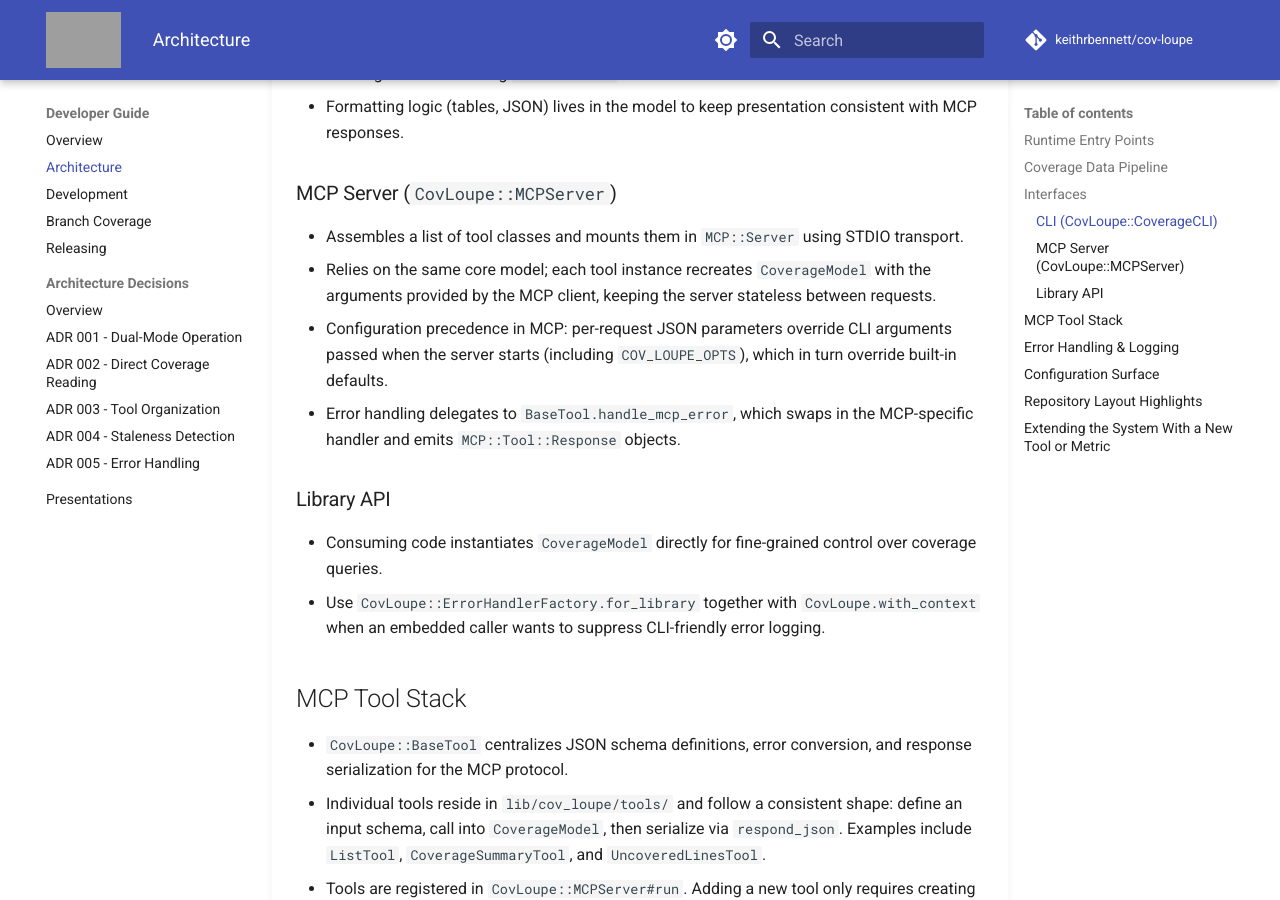
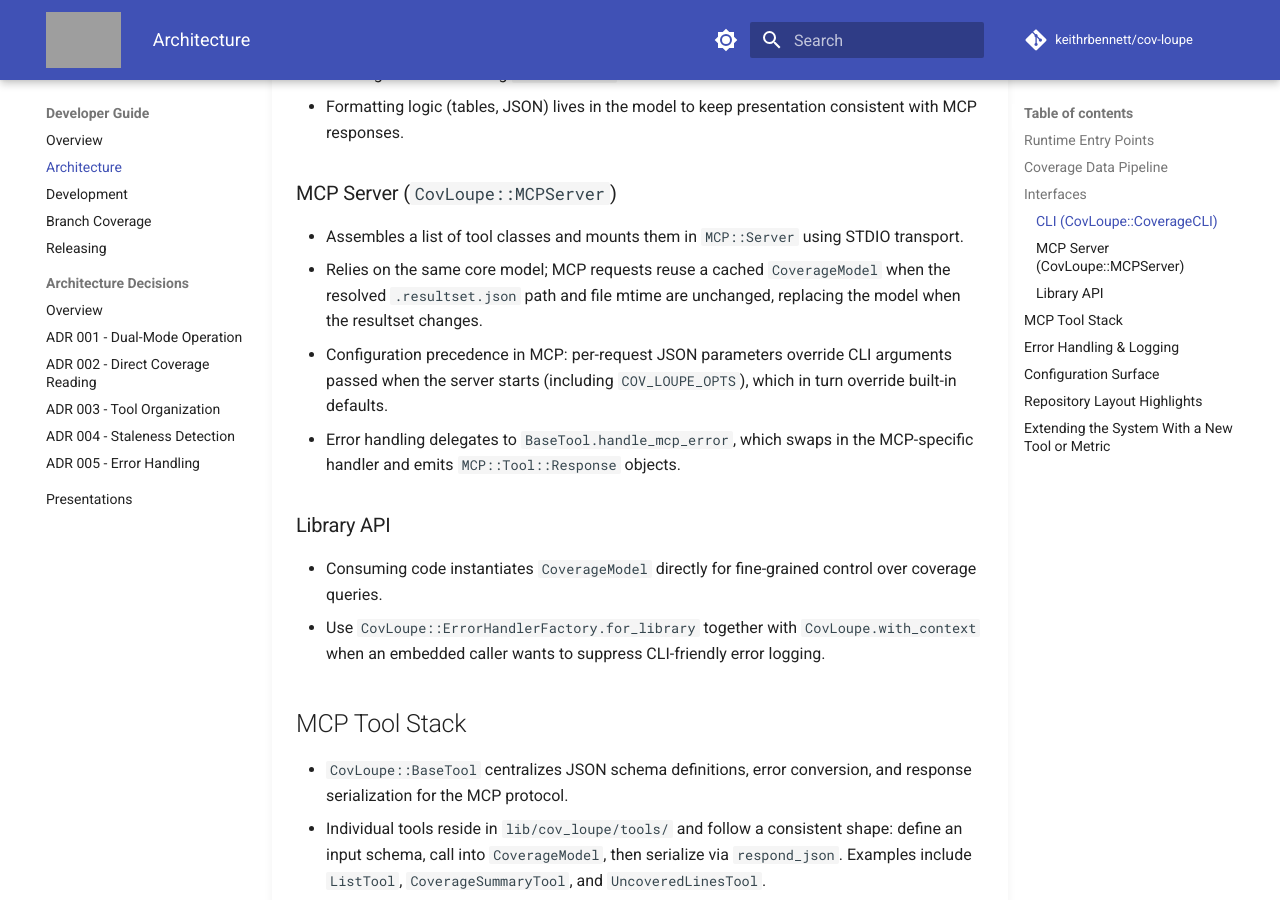
Before and after one commit to keithrbennett/simplecov-mcp, an MkDocs documentation site: the page built from docs/dev/ARCHITECTURE.md, in a window 1280 px wide and 900 px high, scrolled down 1468 px. Built offline with MkDocs 1.6.1 and Material for MkDocs 9.7.7, drawn with Linux system fonts in a browser that asks for light colours; comment, search, counter and statistics services are not loaded; grey boxes are pictures that could not be loaded.

Commit message:
Add mention of MCP model caching to docs.

```diff
--- a/docs/dev/ARCHITECTURE.md
+++ b/docs/dev/ARCHITECTURE.md
@@ -30,7 +30,7 @@ cov-loupe is organized around a single coverage data model that feeds three deli
 ### MCP Server (`CovLoupe::MCPServer`)
 
 - Assembles a list of tool classes and mounts them in `MCP::Server` using STDIO transport.
-- Relies on the same core model; each tool instance recreates `CoverageModel` with the arguments provided by the MCP client, keeping the server stateless between requests.
+- Relies on the same core model; MCP requests reuse a cached `CoverageModel` when the resolved `.resultset.json` path and file mtime are unchanged, replacing the model when the resultset changes.
 - Configuration precedence in MCP: per-request JSON parameters override CLI arguments passed when the server starts (including `COV_LOUPE_OPTS`), which in turn override built-in defaults.
 - Error handling delegates to `BaseTool.handle_mcp_error`, which swaps in the MCP-specific handler and emits `MCP::Tool::Response` objects.
 
```
Also changed, not shown: README.md (+1 -1 lines), docs/user/MCP_INTEGRATION.md (+2 -0 lines).
